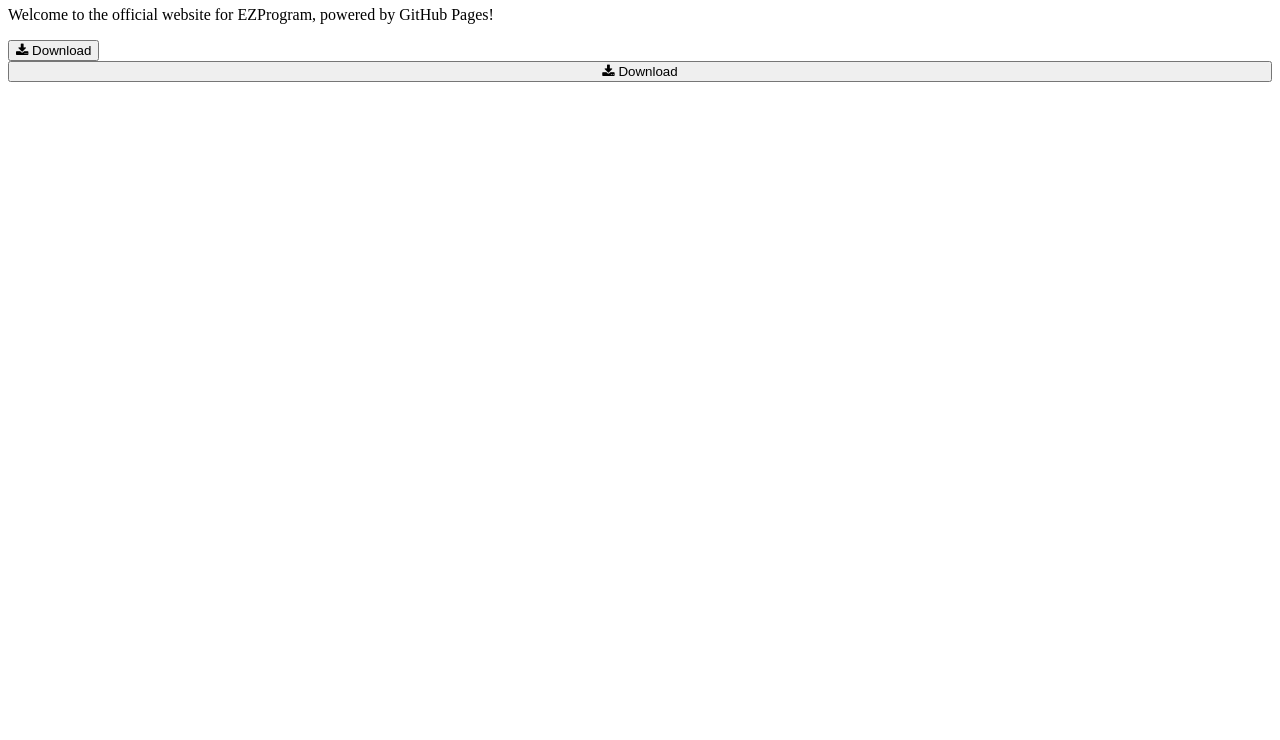
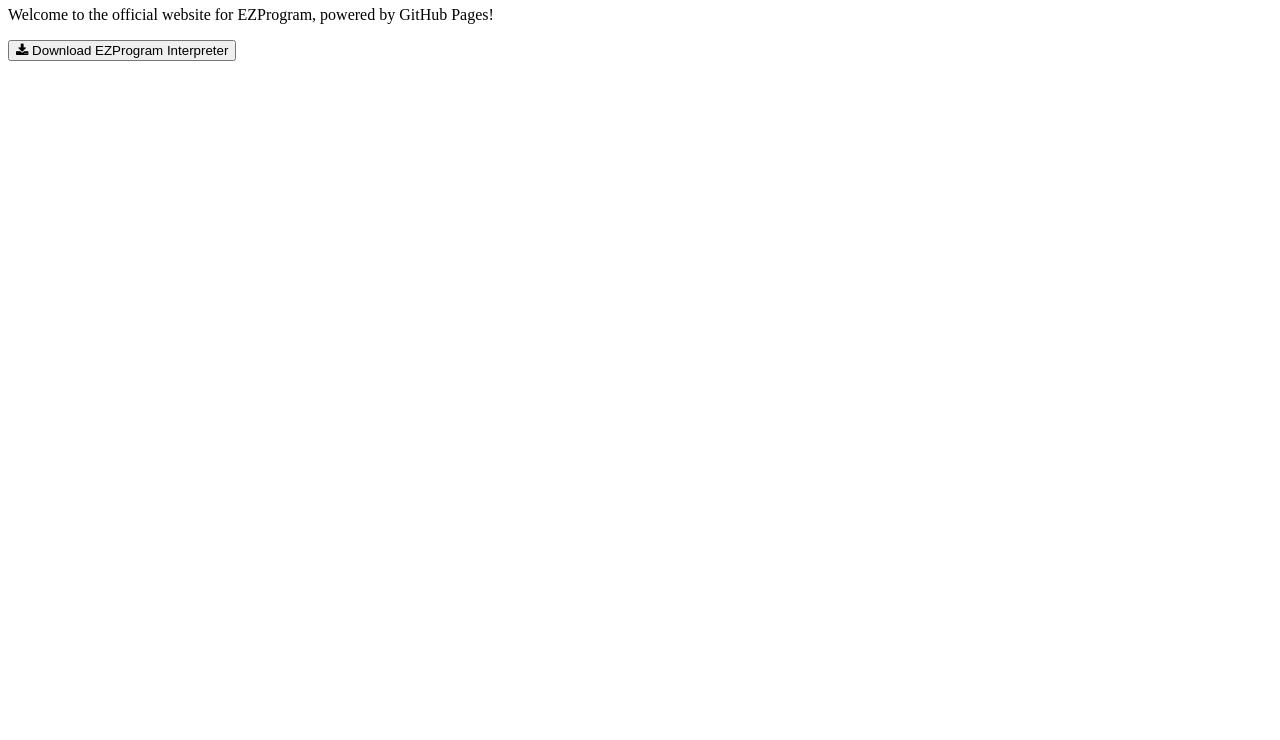
Before and after one commit to supercoderguy/EZProgram, a plain HTML site: page index.html in a window 1280 px wide. Shown: the part 60-800 px from the top of the page. Drawn offline with Linux system fonts and the light colour scheme.

Commit message:
Update index.html

```diff
--- a/index.html
+++ b/index.html
@@ -2,5 +2,4 @@
 <p>Welcome to the official website for EZProgram, powered by GitHub Pages!</p>
  <!-- Add icon library -->
 <link rel="stylesheet" href="https://cdnjs.cloudflare.com/ajax/libs/font-awesome/4.7.0/css/font-awesome.min.css">
-<button class="btn"><i class="fa fa-download"></i> Download</button>
-<button class="btn" style="width:100%"><i class="fa fa-download"></i> Download</button>
+<button class="btn"><i class="fa fa-download"></i> Download EZProgram Interpreter</button>
```
